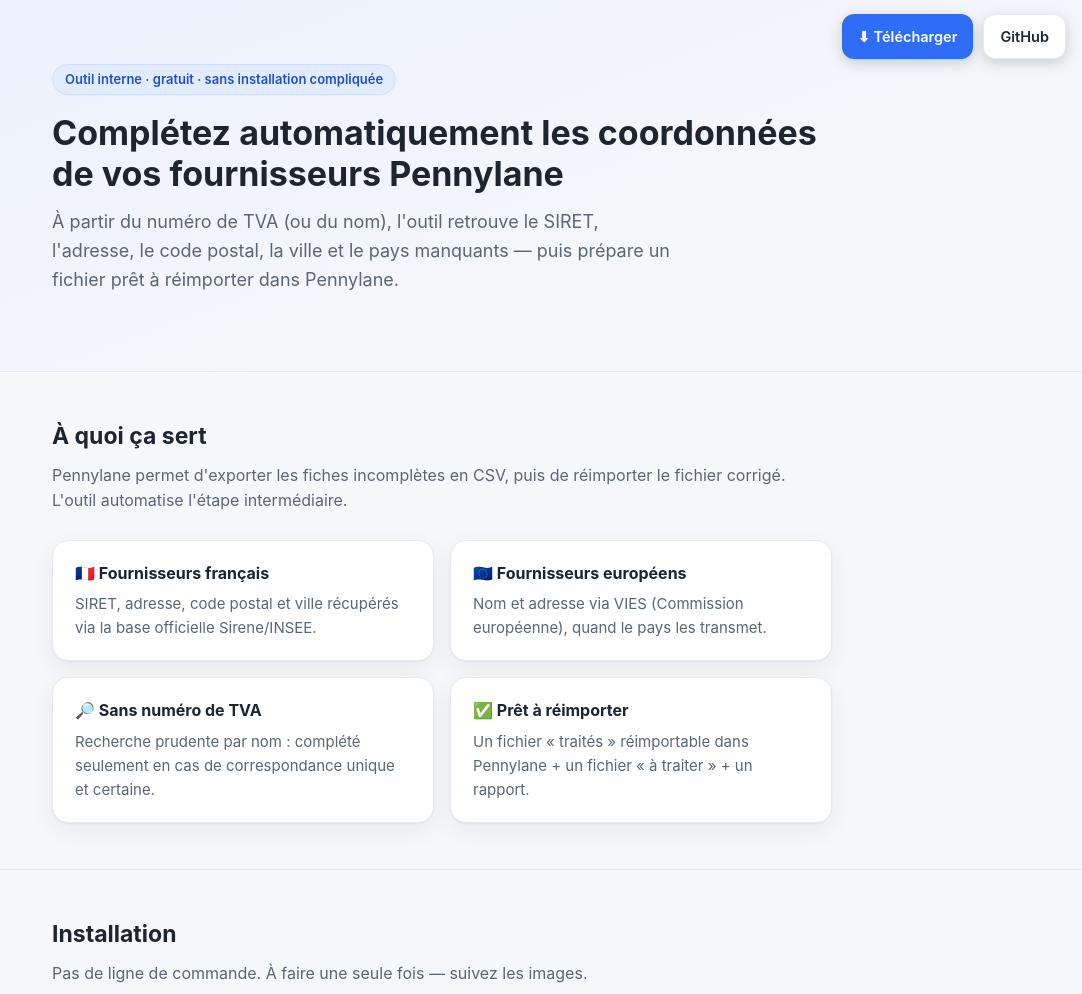
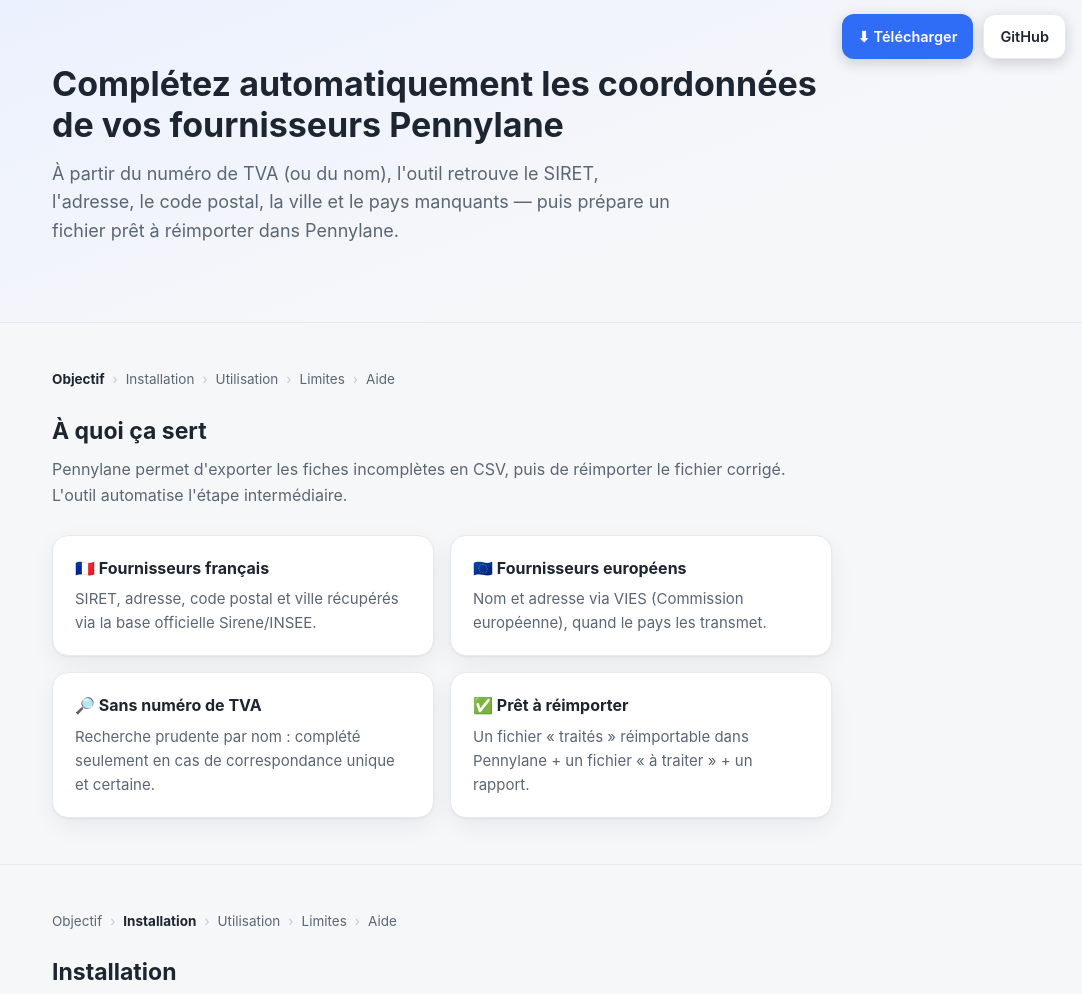
Before and after one commit to phosphoria/pennylane, a plain HTML site: page docs/index.html in a window 1280 px wide. Shown: the top 994 px of the page, without its empty margins (198-1280 px from the left). Drawn offline with Linux system fonts and the light colour scheme.

Commit message:
feat: add breadcrumb navigation for improved section accessibility in the documentation

```diff
--- a/docs/index.html
+++ b/docs/index.html
@@ -69,6 +69,14 @@
   section + section{border-top:1px solid var(--line)}
   h2{font-size:23px; margin:0 0 8px}
   .sub{color:var(--muted); margin:0 0 26px}
+
+  /* fil d'Ariane */
+  .crumbs{display:flex; flex-wrap:wrap; align-items:center; gap:8px;
+    font-size:13.5px; margin:0 0 22px}
+  .crumbs a{color:var(--muted); text-decoration:none}
+  .crumbs a:hover{color:var(--brand)}
+  .crumbs a.active{color:var(--ink); font-weight:700}
+  .crumbs .sep{color:#c2c9d4}
 
   .grid{display:grid; grid-template-columns:1fr 1fr; gap:16px}
   @media (max-width:640px){.grid{grid-template-columns:1fr}}
@@ -149,7 +157,6 @@
 
 <header class="hero">
   <div class="wrap">
-    <span class="badge">Outil interne · gratuit · sans installation compliquée</span>
     <h1>Complétez automatiquement les coordonnées de vos fournisseurs Pennylane</h1>
     <p class="lead">À partir du numéro de TVA (ou du nom), l'outil retrouve le SIRET,
       l'adresse, le code postal, la ville et le pays manquants — puis prépare un
@@ -157,8 +164,15 @@
   </div>
 </header>
 
-<section>
+<section id="objectif">
   <div class="wrap">
+    <nav class="crumbs" aria-label="Navigation">
+      <a href="#objectif" class="active">Objectif</a><span class="sep">›</span>
+      <a href="#installation">Installation</a><span class="sep">›</span>
+      <a href="#utilisation">Utilisation</a><span class="sep">›</span>
+      <a href="#limites">Limites</a><span class="sep">›</span>
+      <a href="#aide">Aide</a>
+    </nav>
     <h2>À quoi ça sert</h2>
     <p class="sub">Pennylane permet d'exporter les fiches incomplètes en CSV, puis de réimporter le fichier corrigé. L'outil automatise l'étape intermédiaire.</p>
     <div class="grid">
@@ -170,8 +184,15 @@
   </div>
 </section>
 
-<section>
+<section id="installation">
   <div class="wrap">
+    <nav class="crumbs" aria-label="Navigation">
+      <a href="#objectif">Objectif</a><span class="sep">›</span>
+      <a href="#installation" class="active">Installation</a><span class="sep">›</span>
+      <a href="#utilisation">Utilisation</a><span class="sep">›</span>
+      <a href="#limites">Limites</a><span class="sep">›</span>
+      <a href="#aide">Aide</a>
+    </nav>
     <h2>Installation</h2>
     <p class="sub">Pas de ligne de commande. À faire une seule fois — suivez les images.</p>
     <ol class="steps">
@@ -274,8 +295,15 @@
   </div>
 </section>
 
-<section>
+<section id="utilisation">
   <div class="wrap">
+    <nav class="crumbs" aria-label="Navigation">
+      <a href="#objectif">Objectif</a><span class="sep">›</span>
+      <a href="#installation">Installation</a><span class="sep">›</span>
+      <a href="#utilisation" class="active">Utilisation</a><span class="sep">›</span>
+      <a href="#limites">Limites</a><span class="sep">›</span>
+      <a href="#aide">Aide</a>
+    </nav>
     <h2>Utilisation au quotidien</h2>
     <p class="sub">Une fois la fenêtre ouverte, tout se fait au glisser-déposer.</p>
     <ol class="steps">
@@ -287,8 +315,15 @@
   </div>
 </section>
 
-<section>
+<section id="limites">
   <div class="wrap">
+    <nav class="crumbs" aria-label="Navigation">
+      <a href="#objectif">Objectif</a><span class="sep">›</span>
+      <a href="#installation">Installation</a><span class="sep">›</span>
+      <a href="#utilisation">Utilisation</a><span class="sep">›</span>
+      <a href="#limites" class="active">Limites</a><span class="sep">›</span>
+      <a href="#aide">Aide</a>
+    </nav>
     <h2>Limites connues</h2>
     <p class="sub">Quelques cas que l'outil ne peut pas compléter tout seul — à finir à la main.</p>
     <ul class="limits">
@@ -300,8 +335,15 @@
   </div>
 </section>
 
-<section>
+<section id="aide">
   <div class="wrap">
+    <nav class="crumbs" aria-label="Navigation">
+      <a href="#objectif">Objectif</a><span class="sep">›</span>
+      <a href="#installation">Installation</a><span class="sep">›</span>
+      <a href="#utilisation">Utilisation</a><span class="sep">›</span>
+      <a href="#limites">Limites</a><span class="sep">›</span>
+      <a href="#aide" class="active">Aide</a>
+    </nav>
     <h2>Une question, un besoin ?</h2>
     <p class="sub">N'hésitez pas à nous contacter.</p>
     <div class="contacts">
```
